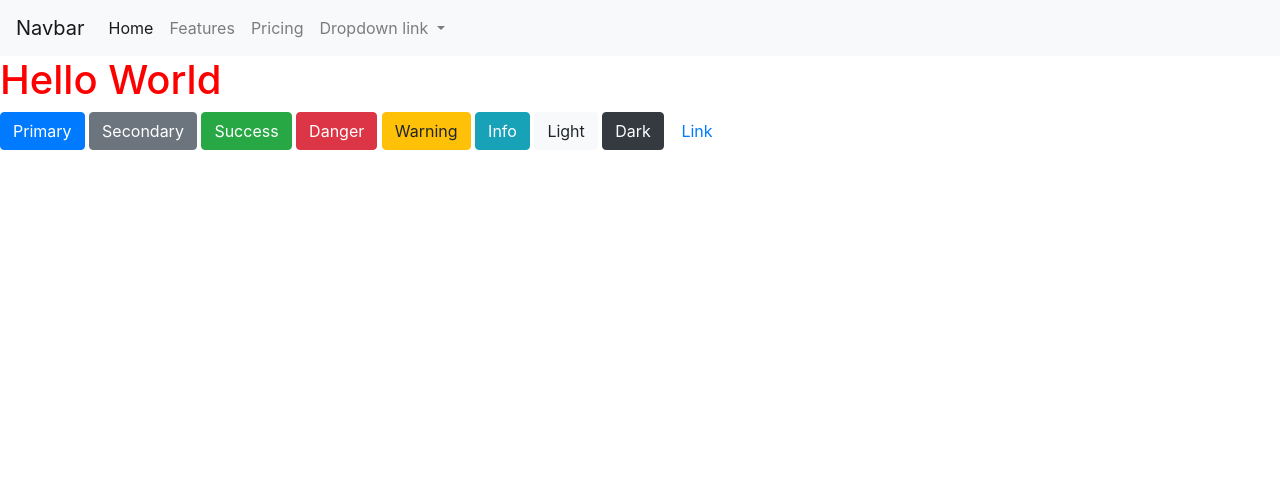
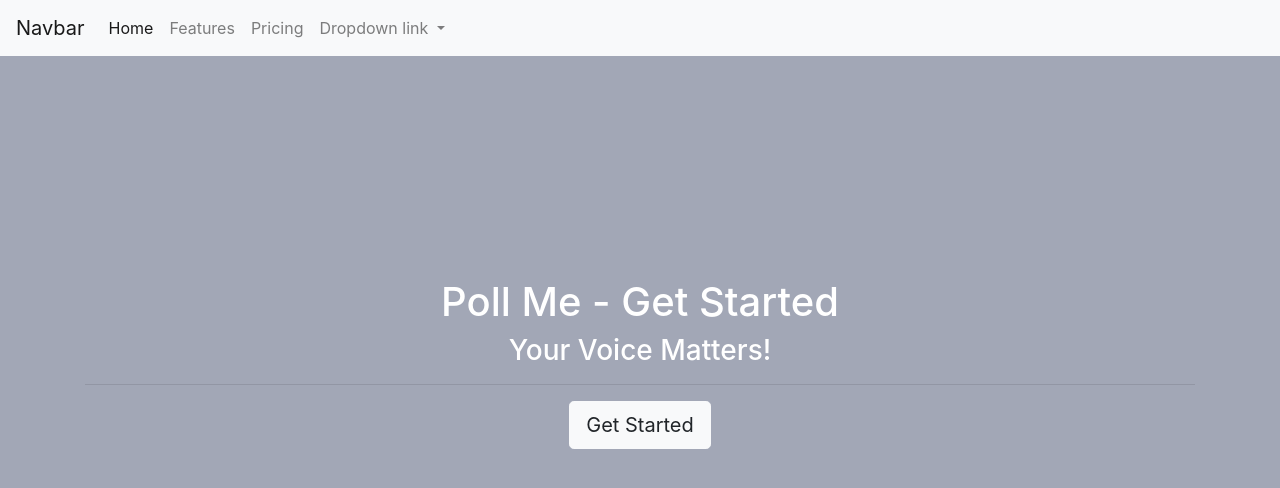
Before and after one commit to RobertNeuzil/pollme, a Django app: template templates/home.html in a window 1280 px wide. Shown: the top 488 px of the page. Run offline with Django 3.2, Linux system fonts and the light colour scheme; the template is opened without the code that fills it, so the values that code supplies are empty; some libraries are stand-ins or nearby versions.

Commit message:
navbar includes tag

```diff
--- a/static/css/styles.css
+++ b/static/css/styles.css
@@ -1,3 +1,14 @@
-h1 {
-	color: red;
+h1, h3 {
+	color: white;
 }
+
+body {
+	background-color: #A2A7B6;
+}
+
+#home-content{
+
+	text-align: center;
+	padding-top: 20%;
+
+}
--- a/templates/base.html
+++ b/templates/base.html
@@ -2,41 +2,13 @@
 {% load static %}
 <html>
 <head>
-    <title>Base</title>
+    <title>Robert Neuzil Django</title>
     <link rel="stylesheet" href="https://stackpath.bootstrapcdn.com/bootstrap/4.1.3/css/bootstrap.min.css" integrity="sha384-MCw98/SFnGE8fJT3GXwEOngsV7Zt27NXFoaoApmYm81iuXoPkFOJwJ8ERdknLPMO" crossorigin="anonymous">
     <link rel="stylesheet" type="text/css" href="{% static 'css/styles.css' %}">
 </head>
 <body>
 
-<nav class="navbar navbar-expand-lg navbar-light bg-light">
-  <a class="navbar-brand" href="#">Navbar</a>
-  <button class="navbar-toggler" type="button" data-toggle="collapse" data-target="#navbarNavDropdown" aria-controls="navbarNavDropdown" aria-expanded="false" aria-label="Toggle navigation">
-    <span class="navbar-toggler-icon"></span>
-  </button>
-  <div class="collapse navbar-collapse" id="navbarNavDropdown">
-    <ul class="navbar-nav">
-      <li class="nav-item active">
-        <a class="nav-link" href="#">Home <span class="sr-only">(current)</span></a>
-      </li>
-      <li class="nav-item">
-        <a class="nav-link" href="#">Features</a>
-      </li>
-      <li class="nav-item">
-        <a class="nav-link" href="#">Pricing</a>
-      </li>
-      <li class="nav-item dropdown">
-        <a class="nav-link dropdown-toggle" href="#" id="navbarDropdownMenuLink" role="button" data-toggle="dropdown" aria-haspopup="true" aria-expanded="false">
-          Dropdown link
-        </a>
-        <div class="dropdown-menu" aria-labelledby="navbarDropdownMenuLink">
-          <a class="dropdown-item" href="#">Action</a>
-          <a class="dropdown-item" href="#">Another action</a>
-          <a class="dropdown-item" href="#">Something else here</a>
-        </div>
-      </li>
-    </ul>
-  </div>
-</nav>
+{% include 'includes/navbar.html'  %}
 
 {% block content %}
 
--- a/templates/home.html
+++ b/templates/home.html
@@ -4,16 +4,20 @@
 
 
 {% block content %}
-<h1>  Hello World </h1>
 
-<button type="button" class="btn btn-primary">Primary</button>
-<button type="button" class="btn btn-secondary">Secondary</button>
-<button type="button" class="btn btn-success">Success</button>
-<button type="button" class="btn btn-danger">Danger</button>
-<button type="button" class="btn btn-warning">Warning</button>
-<button type="button" class="btn btn-info">Info</button>
-<button type="button" class="btn btn-light">Light</button>
-<button type="button" class="btn btn-dark">Dark</button>
+<div class="container">
+	<div class="row">
+		<div class="col">
+			<div id="home-content">
+				<h1>Poll Me - Get Started</h1>
+				<h3> Your Voice Matters! </h3>
+				<hr>
+				<button type="button" class="btn btn-light btn-lg"> Get Started  </button>
+			</div>
+		</div>
+	</div>
+</div>
 
-<button type="button" class="btn btn-link">Link</button>
-{%  endblock  %}
+
+
+{% endblock  %}
--- /dev/null
+++ b/templates/includes/navbar.html
@@ -0,0 +1,31 @@
+
+
+<nav class="navbar navbar-expand-lg navbar-light bg-light">
+  <a class="navbar-brand" href="#">Navbar</a>
+  <button class="navbar-toggler" type="button" data-toggle="collapse" data-target="#navbarNavDropdown" aria-controls="navbarNavDropdown" aria-expanded="false" aria-label="Toggle navigation">
+    <span class="navbar-toggler-icon"></span>
+  </button>
+  <div class="collapse navbar-collapse" id="navbarNavDropdown">
+    <ul class="navbar-nav">
+      <li class="nav-item active">
+        <a class="nav-link" href="#">Home <span class="sr-only">(current)</span></a>
+      </li>
+      <li class="nav-item">
+        <a class="nav-link" href="#">Features</a>
+      </li>
+      <li class="nav-item">
+        <a class="nav-link" href="#">Pricing</a>
+      </li>
+      <li class="nav-item dropdown">
+        <a class="nav-link dropdown-toggle" href="#" id="navbarDropdownMenuLink" role="button" data-toggle="dropdown" aria-haspopup="true" aria-expanded="false">
+          Dropdown link
+        </a>
+        <div class="dropdown-menu" aria-labelledby="navbarDropdownMenuLink">
+          <a class="dropdown-item" href="#">Action</a>
+          <a class="dropdown-item" href="#">Another action</a>
+          <a class="dropdown-item" href="#">Something else here</a>
+        </div>
+      </li>
+    </ul>
+  </div>
+</nav>
```
Also changed, not shown: static/img/jc-gellidon-714673-unsplash.jpg (added).
